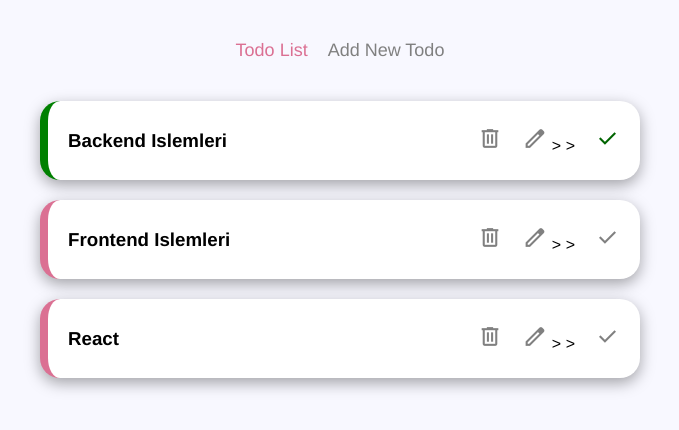
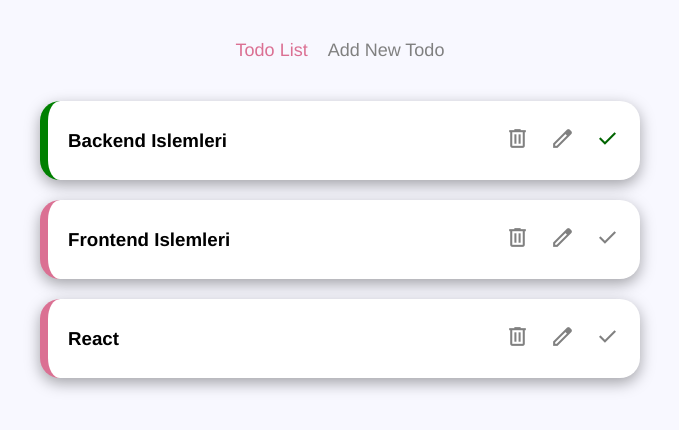
Before and after one commit to eflatuna/jira, a Vue app: page / in a window 1280 px wide. Shown: the top 430 px of the page, without its empty margins (300-979 px from the left). Built offline with nearby package versions, Linux system fonts and the light colour scheme; data requests are answered from the project's data file.

Commit message:
`Fixed formatting and added content in SingleTask and EditTask components`

```diff
--- a/src/components/SingleTask.vue
+++ b/src/components/SingleTask.vue
@@ -4,12 +4,14 @@
 			<h3 @click="toggleDetail">{{ task.title }}</h3>
 			<div>
 				<span @click="deleteTask" class="material-symbols-outlined">
-					delete </span
-					<router-link :to="{name:"editTask",params:{id:task.id}}">
-						<span class="material-symbols-outlined"> edit </span
-					</router-link>
+					delete
+				</span>
+				<router-link
+					:to="{ name: 'editTask', params: { id: task.id } }"
 				>
-				><span
+					<span class="material-symbols-outlined"> edit </span>
+				</router-link>
+				<span
 					@click="toggleComplete"
 					class="material-symbols-outlined tick"
 				>
--- a/src/views/EditTask.vue
+++ b/src/views/EditTask.vue
@@ -1,5 +1,5 @@
 <template>
-	<div></div>
+	<div>aaaa</div>
 </template>
 
 <script>
```
